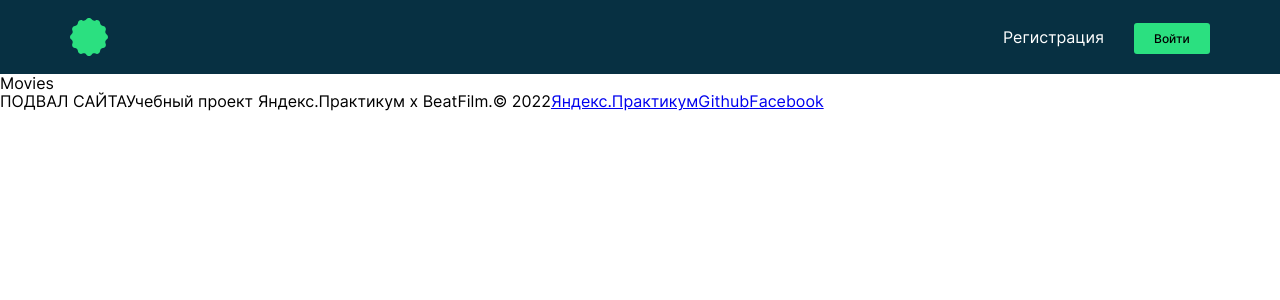
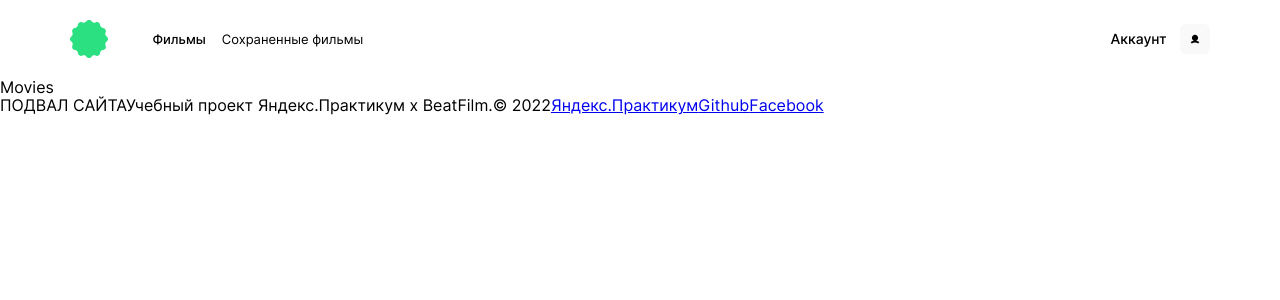
Before and after one commit to izverk/movies-explorer-frontend, a React (Create React App) app: page /movies in a window 1280 px wide. Shown: the top 300 px of the page. Built offline with nearby package versions, Linux system fonts and the light colour scheme.

Commit message:
refactor: оптимизирована верстка шапки, проверено в PerfectPixel

```diff
--- a/src/components/App/App.js
+++ b/src/components/App/App.js
@@ -13,7 +13,7 @@ import Page404 from '../Page404/Page404'
 
 function App() {
 
-  const [loggedIn] = useState(false);
+  const [loggedIn] = useState(true);
 
   return (
     <div className='app'>
--- a/src/components/Header/Header.css
+++ b/src/components/Header/Header.css
@@ -11,17 +11,21 @@
 	background-color: inherit;
 }
 
-.header__reg-links-container {
+.header__reg-links {
 	margin: 0;
 	padding: 0;
 	list-style: none;
 	flex-grow: 1;
 	display: flex;
 	justify-content: flex-end;
+	align-items: center;
 }
 
 .header__signup-link {
 	margin-right: 30px;
+	font-weight: 500;
+	font-size: 12px;
+	line-height: 16px;
 }
 
 .header__signin-link {
@@ -36,6 +40,66 @@
 	line-height: 16px;
 }
 
+.header__nav-links {
+	flex-grow: 1;
+	display: flex;
+	align-items: center;
+	position: relative;
+	padding: 0 0 0 44px;
+}
+
+.header__nav-link {
+	font-weight: 500;
+	font-weight: 400;
+	font-size: 13px;
+	line-height: 18px;
+}
+
+.header__nav-link_active {
+	font-weight: 500;
+}
+
+.header__nav-link:first-child {
+	margin-right: 16px;
+}
+
+.header__profile-link {
+	display: flex;
+	align-items: center;
+	margin-left: auto;
+}
+
+.header__profile-link-text {
+	font-weight: 500;
+	font-size: 14px;
+	line-height: 16px;
+	margin: 13px;
+}
+
+.header__profile-icon {
+	box-sizing: border-box;
+	width: 30px;
+	height: 30px;
+	padding: 10px;
+	border-radius: 6px;
+	background-color: #f9f9f9;
+}
+
+.header__menu-button {
+	position: absolute;
+	top: 0;
+	right: 0;
+	visibility: hidden;
+	padding: 0;
+	border: none;
+	background-color: #fff;
+}
+
+.header__menu-button-icon {
+	width: 44px;
+	height: 44px;
+}
+/*
 .header__navigation-container {
 	display: flex;
 	flex-grow: 1;
@@ -100,10 +164,10 @@
 .header__menu-button-icon {
 	width: 44px;
 	height: 44px;
-}
+} */
 
 @media screen and (max-width: 768px) {
-	.header__navigation-container {
+	.header__nav-links {
 		visibility: hidden;
 	}
 	.header__menu-button {
@@ -112,12 +176,14 @@
 }
 
 @media screen and (max-width: 320px) {
+	.header__signup-link {
+		margin-right: 14px;
+		font-size: 10px;
+	}
 	.header__signin-link {
 		width: 54px;
 		height: 26px;
 		padding: 5px 12px;
-		font-weight: 500;
 		font-size: 10px;
-		line-height: 16px;
 	}
 }
--- a/src/components/Header/Header.js
+++ b/src/components/Header/Header.js
@@ -11,34 +11,18 @@ function Header({ loggedIn }) {
     <header className={`header app__wide-section${loggedIn ? ' header_background_no' : ''}`}>
       <Logo />
       {!loggedIn ? (
-        <ul className='header__reg-links-container'>
-
-          <li>
-            <Link to='/signup' className='header__signup-link app__link app__link_color_white'>Регистрация</Link>
-          </li>
-
-          <li>
-            <Link to='/signin' className='header__signin-link app__link'>Войти</Link>
-          </li>
-
-        </ul>
+        <div className='header__reg-links'>
+          <Link to='/signup' className='app__link app__link_color_white header__signup-link'>Регистрация</Link>
+          <Link to='/signin' className='app__link header__signin-link'>Войти</Link>
+        </div>
       ) : (
-        <div className='header__navigation-container'>
-
-          <ul className='header__movies-links-list'>
-            <li className='header__movies-links-item'>
-              <NavLink to='/movies' className='app__link header__movies-link' activeClassName='header__movies-link_active'>
-                Фильмы
-              </NavLink>
-            </li>
-            <li className='header__movies-links-item'>
-              <NavLink to='/saved-movies' className='app__link header__movies-link' activeClassName='header__movies-link_active'>
-                Сохраненные фильмы
-              </NavLink>
-            </li>
-          </ul>
-
-
+        <nav className='header__nav-links'>
+          <NavLink to='/movies' className='app__link header__nav-link' activeClassName='header__nav-link_active'>
+            Фильмы
+          </NavLink>
+          <NavLink to='/saved-movies' className='app__link header__nav-link' activeClassName='header__nav-link_active'>
+            Сохраненные фильмы
+          </NavLink>
           <Link to='/profile' className='app__link header__profile-link' title='Переход на страницу "Профиль пользователя"'>
             <span className='header__profile-link-text'>
               Аккаунт
@@ -49,7 +33,34 @@ function Header({ loggedIn }) {
           <button className='app__link header__menu-button' type='button'>
             <img className='header__menu-button-icon' src={menuIcon} alt='Кнопка профиля пользователя' title='Переход на страницу "Профиль пользователя"' />
           </button>
-        </div>
+        </nav>
+        // <div className='header__navigation-container'>
+
+        //   <ul className='header__movies-links-list'>
+        //     <li className='header__movies-links-item'>
+        //       <NavLink to='/movies' className='app__link header__movies-link' activeClassName='header__movies-link_active'>
+        //         Фильмы
+        //       </NavLink>
+        //     </li>
+        //     <li className='header__movies-links-item'>
+        //       <NavLink to='/saved-movies' className='app__link header__movies-link' activeClassName='header__movies-link_active'>
+        //         Сохраненные фильмы
+        //       </NavLink>
+        //     </li>
+        //   </ul>
+
+
+        //   <Link to='/profile' className='app__link header__profile-link' title='Переход на страницу "Профиль пользователя"'>
+        //     <span className='header__profile-link-text'>
+        //       Аккаунт
+        //     </span>
+        //     <img className='header__profile-icon' src={profileIcon} alt='Иконка профиля пользователя' />
+        //   </Link>
+
+        //   <button className='app__link header__menu-button' type='button'>
+        //     <img className='header__menu-button-icon' src={menuIcon} alt='Кнопка профиля пользователя' title='Переход на страницу "Профиль пользователя"' />
+        //   </button>
+        // </div>
       )
       }
     </header >
```
